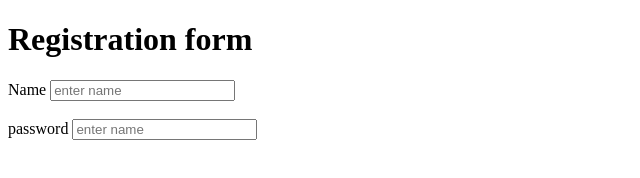
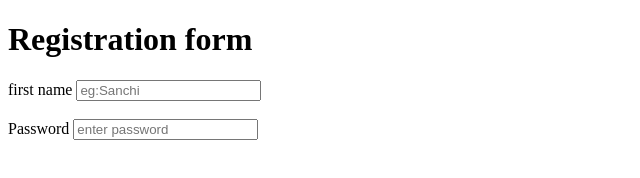
Before and after one commit to amiiitsaha/newproject, a plain HTML site: page form.html in a window 1280 px wide. Shown: the full height of the page, 0-640 px from the left. Drawn offline with Linux system fonts and the light colour scheme.

Commit message:
form edit

```diff
--- a/form.html
+++ b/form.html
@@ -9,12 +9,12 @@
 
     <h1>Registration form</h1>
     <form action="">
-        <label for="">Name</label>
-        <input type="text" placeholder="enter name">
+        <label for="">first name</label>
+        <input type="text" placeholder="eg:Sanchi">
         <br>
         <br>
-        <label for="">password</label>
-        <input type="text" placeholder="enter name">
+        <label for="">Password</label>
+        <input type="text" placeholder="enter password">
 
     </form>
 </body>
```
